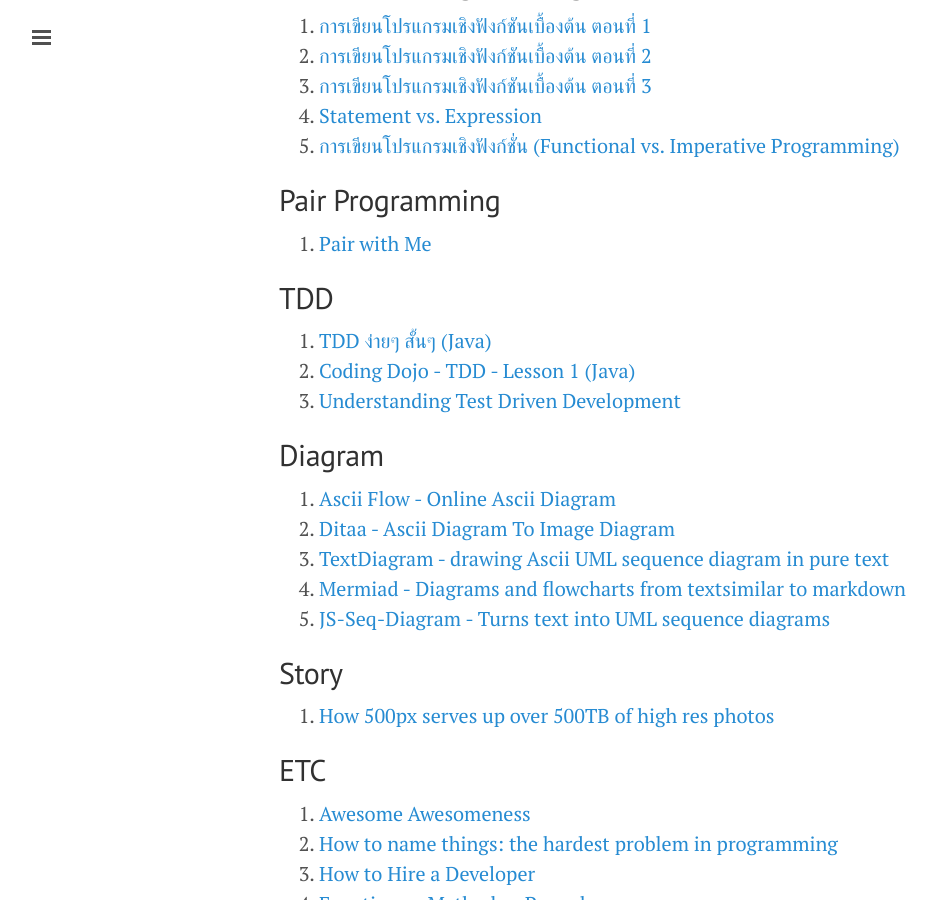
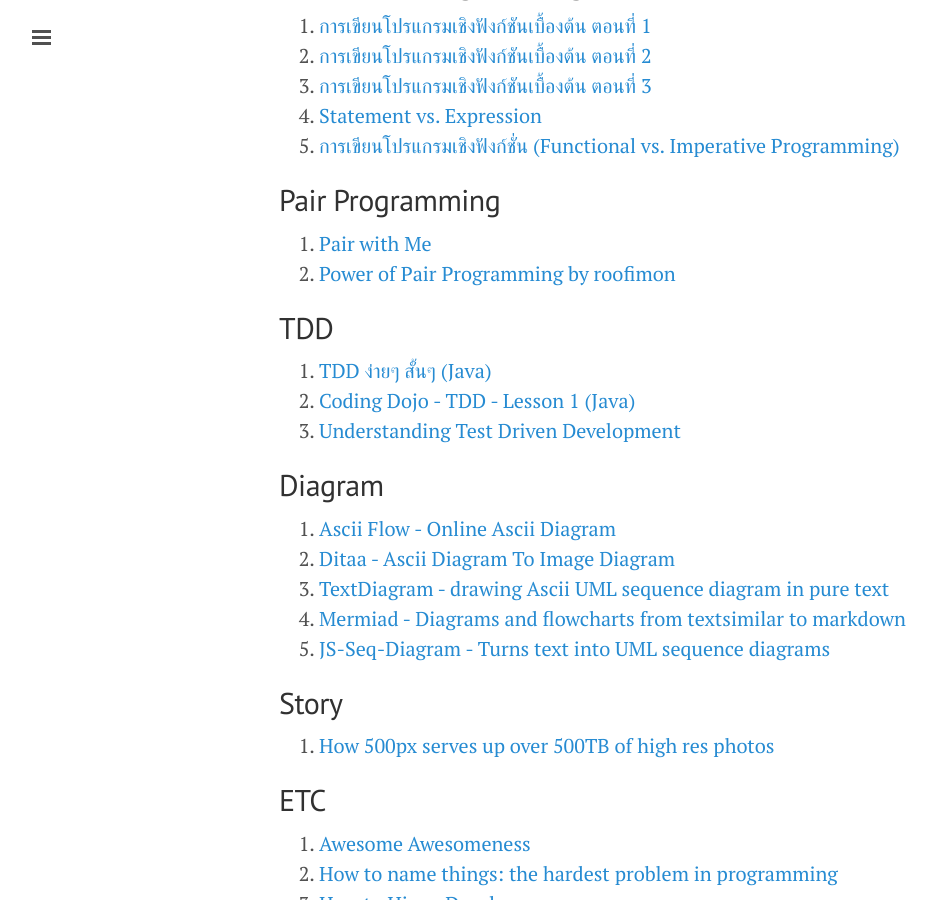
Before and after one commit to ibotdotout/ibotdotout.github.io, a Jekyll site: the page built from _posts/2015-06-24-coding.md, in a window 1280 px wide and 900 px high, scrolled down 516 px. Shown: the whole window, without its empty margins (1-937 px from the left). Built offline with Jekyll 4.4.1, drawn with Linux system fonts in a browser that asks for light colours; Markdown is read by kramdown in place of the engine named in the settings.

Commit message:
Modfiy: add power of pair programming by roofimon

```diff
--- a/_posts/2015-06-24-coding.md
+++ b/_posts/2015-06-24-coding.md
@@ -24,6 +24,7 @@ permalink: coding
 
 ## Pair Programming
 1. [Pair with Me](http://www.pairprogramwith.me)
+2. [Power of Pair Programming by roofimon](https://www.youtube.com/watch?v=l8W6T5Opfcw)
 
 ## TDD
 1. [TDD ง่ายๆ สั้นๆ (Java)](https://www.youtube.com/watch?v=9OQeO64x-2k)
```
